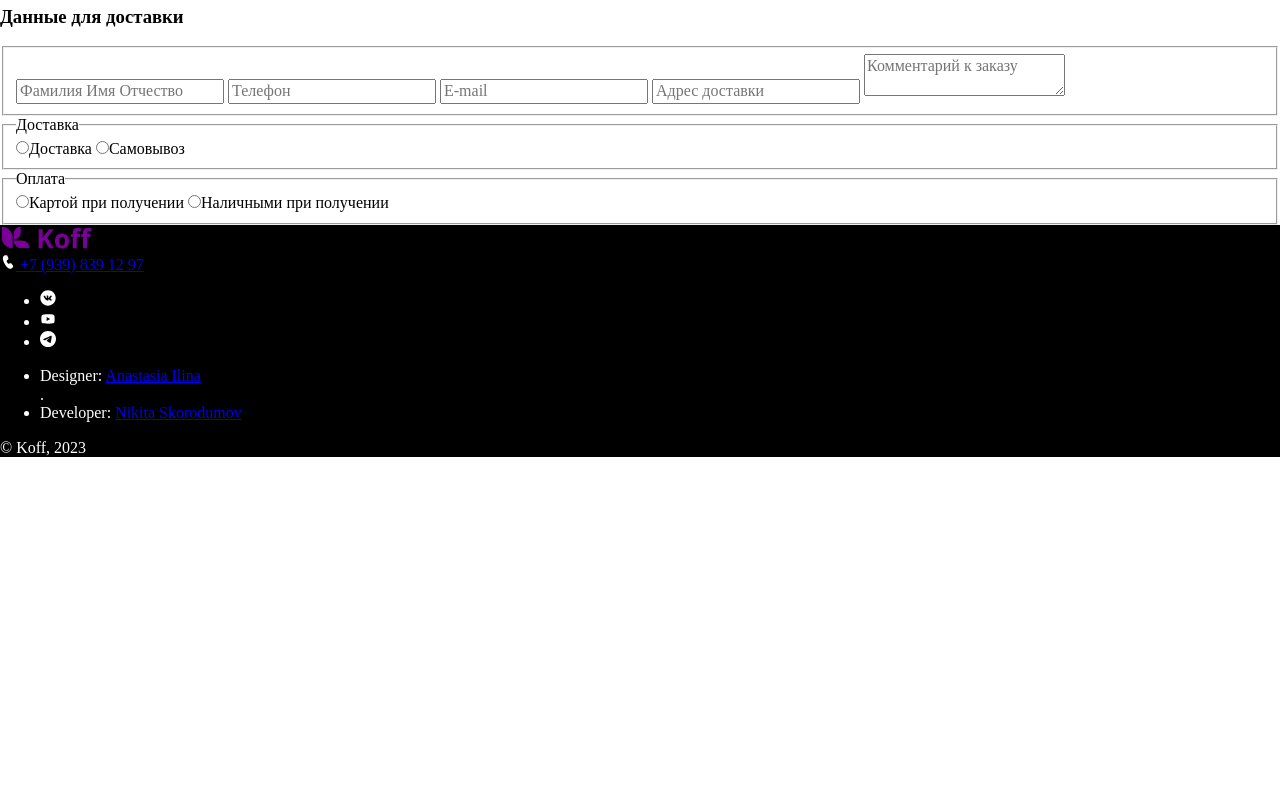
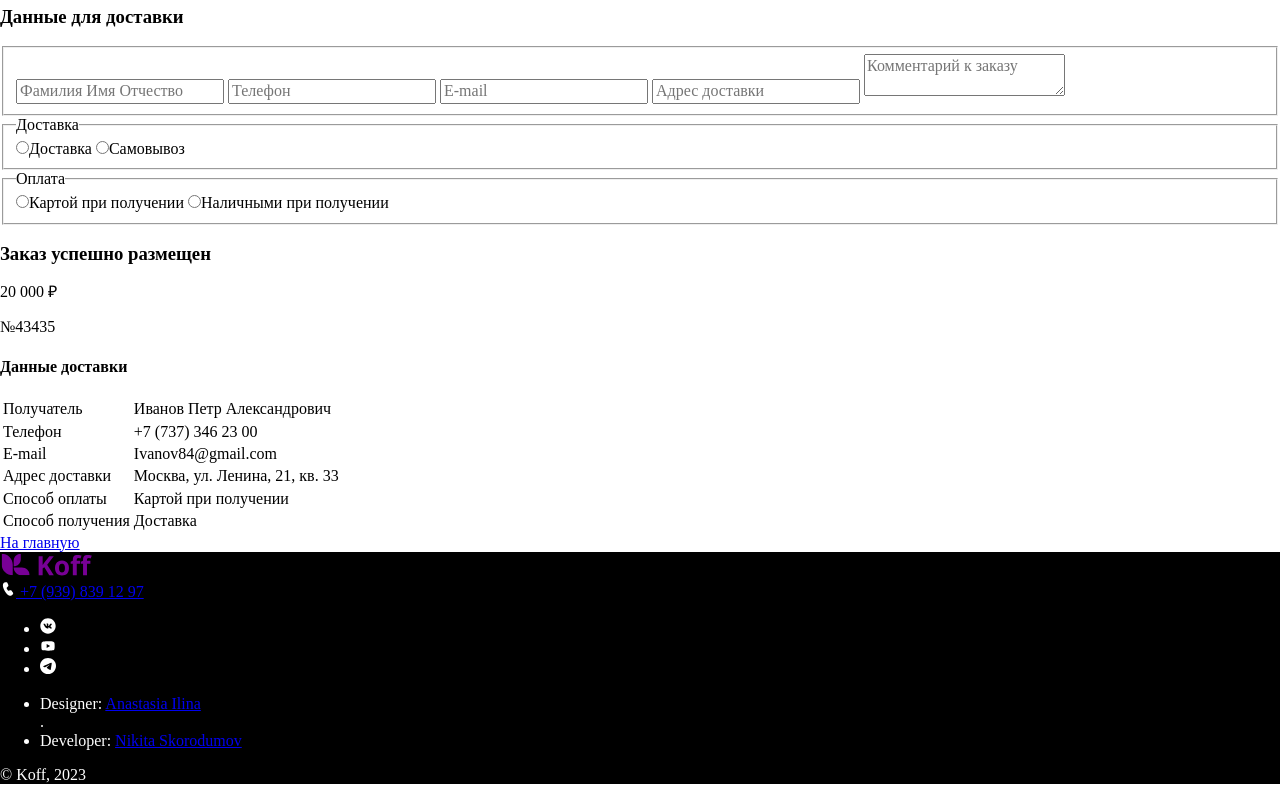
Before and after one commit to NikSkor/koff, a website built with Vite: page index.html in a window 1280 px wide. Shown: the part 2052-2852 px from the top of the page. Before the commit the page ends 2525 px from the top, so only its background shows below. Built offline with nearby package versions, Linux system fonts and the light colour scheme.

Commit message:
order block

```diff
--- a/index.html
+++ b/index.html
@@ -116,7 +116,6 @@
     <section class="goods" hidden>
       <div class="container">
         <h2 class="goods__title">Избранное</h2>
-
         <ul class="goods__list">
           <li class="goods__item">
             <article class="goods__card card">
@@ -385,7 +384,6 @@
         </div>
         <form action="" class="cart__form form-order" id="form" method="post">
           <h3 class="cart__subtitle">Данные для доставки</h3>
-
           <fieldset class="form-order__fieldset form-order__fieldset_input">
             <input type="text" class="form-order__input" name="name" placeholder="Фамилия Имя Отчество">
             <input type="tel" class="form-order__input" name="phone" placeholder="Телефон">
@@ -411,10 +409,50 @@
               <input type="radio" class="radio__input" name="paymentType" value="cash">Наличными при получении
             </label>
           </fieldset>
-
         </form>
       </div>
     </section>
+    <section class="order">
+      <div class="container order__container">
+        <div class="order__info">
+          <h3 class="order__title">Заказ успешно размещен</h3>
+          <p class="order__price">20 000 ₽</p>
+          <p class="ordert__article">№43435</p>
+        </div>
+        <h4 class="order__subtitle">Данные доставки</h4>
+        <table class="order__table tableOrder">
+          <tr class="tableOrder__row">
+            <td class="tableOrder__field">Получатель</td>
+            <td class="tableOrder__value">Иванов Петр Александрович</td>
+          </tr>
+          <tr class="tableOrder__row">
+            <td class="tableOrder__field">Телефон</td>
+            <td class="tableOrder__value">+7 (737) 346 23 00</td>
+          </tr>
+          <tr class="tableOrder__row">
+            <td class="tableOrder__field">E-mail</td>
+            <td class="tableOrder__value">Ivanov84@gmail.com</td>
+          </tr>
+          <tr class="tableOrder__row">
+            <td class="tableOrder__field">Адрес доставки</td>
+            <td class="tableOrder__value">Москва, ул. Ленина, 21, кв. 33</td>
+          </tr>
+          <tr class="tableOrder__row">
+            <td class="tableOrder__field">Способ оплаты</td>
+            <td class="tableOrder__value">Картой при получении</td>
+          </tr>
+          <tr class="tableOrder__row">
+            <td class="tableOrder__field">Способ получения</td>
+            <td class="tableOrder__value">Доставка</td>
+          </tr>
+
+        </table>
+
+        <a href="/" class="order__btn" form="order">На главную
+        </a>
+      </div>
+    </section>
+    <!-- /.order -->
     <!-- /.cart -->
     <!-- /.product -->
     <!-- /.goods -->
```
